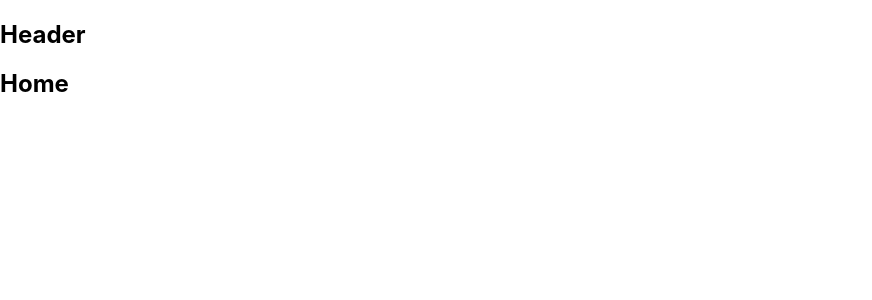
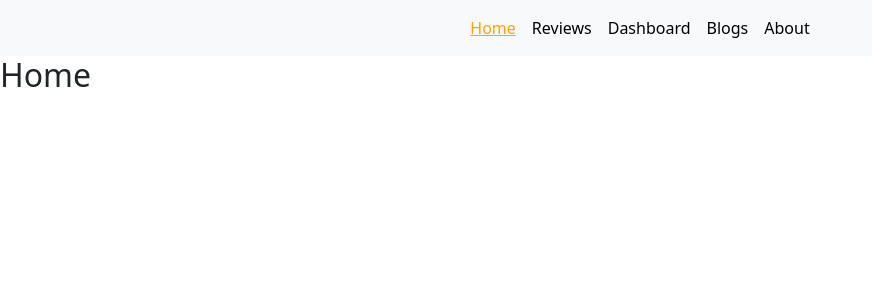
Before and after one commit to diptasahacse/product-analysis-website-diptasahacse, a React (Create React App) app: page / in a window 1280 px wide. Shown: the top 300 px of the page, without its empty margins (0-872 px from the left). Built offline with nearby package versions, Linux system fonts and the light colour scheme.

Commit message:
install react router and set it up and make navbar with custom active link

```diff
--- a/package.json
+++ b/package.json
@@ -10,6 +10,7 @@
     "react": "^18.0.0",
     "react-bootstrap": "^2.2.2",
     "react-dom": "^18.0.0",
+    "react-router-dom": "^6.3.0",
     "react-scripts": "5.0.0",
     "web-vitals": "^2.1.4"
   },
--- a/src/App.js
+++ b/src/App.js
@@ -2,12 +2,25 @@
 import './App.css';
 import Home from './components/Home/Home';
 import Header from './components/Header/Header';
+import { Route, Routes } from 'react-router-dom';
+import Reviews from './components/Reviews/Reviews';
+import Dashboard from './components/Dashboard/Dashboard'
+import Blogs from './components/Blogs/Blogs';
+import About from './components/About/About';
+import NotFound from './components/NotFound/NotFound'
 
 function App() {
   return (
     <div>
       <Header></Header>
-      <Home></Home>
+      <Routes>
+        <Route path='/' element={<Home></Home>}></Route>
+        <Route path='/reviews' element={<Reviews></Reviews>}></Route>
+        <Route path='/dashboard' element={<Dashboard></Dashboard>}></Route>
+        <Route path='/blogs' element={<Blogs></Blogs>}></Route>
+        <Route path='/about' element={<About></About>}></Route>
+        <Route path='*' element={<NotFound></NotFound>}></Route>
+      </Routes>
 
     </div>
   );
--- /dev/null
+++ b/src/components/CustomLink/CustomLink.js
@@ -0,0 +1,20 @@
+import React from 'react';
+import { Link, useMatch, useResolvedPath } from 'react-router-dom';
+
+const CustomLink = ({ children, to, ...props }) => {
+    let resolved = useResolvedPath(to);
+    let match = useMatch({ path: resolved.pathname, end: true });
+    return (
+        <div>
+            <Link
+                style={{ textDecoration: match ? "underline" : "none" , color: match? 'orange' : 'black'}}
+                to={to}
+                {...props}
+            >
+                {children}
+            </Link>
+        </div>
+    );
+};
+
+export default CustomLink;
--- a/src/components/Header/Header.js
+++ b/src/components/Header/Header.js
@@ -1,10 +1,9 @@
 import React from 'react';
+import NavBar from '../NavBar/NavBar';
 
 const Header = () => {
     return (
-        <div>
-            <h2>Header</h2>
-        </div>
+        <NavBar></NavBar>
     );
 };
 
--- a/src/components/NavBar/NavBar.js
+++ b/src/components/NavBar/NavBar.js
@@ -1,10 +1,23 @@
 import React from 'react';
+import { Container, Nav, Navbar } from 'react-bootstrap';
+import CustomLink from '../CustomLink/CustomLink';
 
 const NavBar = () => {
     return (
-        <div>
-
-        </div>
+        <Navbar bg="light" expand="lg">
+            <Container>
+                <Navbar.Toggle aria-controls="basic-navbar-nav" />
+                <Navbar.Collapse id="basic-navbar-nav">
+                    <Nav className="mx-auto">
+                        <CustomLink className="nav-link" to="/">Home</CustomLink>
+                        <CustomLink className="nav-link" to="/reviews">Reviews</CustomLink>
+                        <CustomLink className="nav-link" to="/dashboard">Dashboard</CustomLink>
+                        <CustomLink className="nav-link" to="/blogs">Blogs</CustomLink>
+                        <CustomLink className="nav-link" to="/about">About</CustomLink>
+                    </Nav>
+                </Navbar.Collapse>
+            </Container>
+        </Navbar>
     );
 };
 
--- /dev/null
+++ b/src/components/NotFound/NotFound.js
@@ -0,0 +1,12 @@
+import React from 'react';
+
+const NotFound = () => {
+    return (
+        <div className='text-center'>
+            <h2>Page Not Found</h2>
+
+        </div>
+    );
+};
+
+export default NotFound;
--- a/src/index.js
+++ b/src/index.js
@@ -3,10 +3,15 @@
 import './index.css';
 import App from './App';
 import reportWebVitals from './reportWebVitals';
+import 'bootstrap/dist/css/bootstrap.min.css';
+import { BrowserRouter } from 'react-router-dom';
 
 ReactDOM.render(
   <React.StrictMode>
-    <App />
+    <BrowserRouter>
+      <App />
+    </BrowserRouter>
+
   </React.StrictMode>,
   document.getElementById('root')
 );
```
Also changed, not shown: 1 other file (tests, documents, lock files or other folders).
